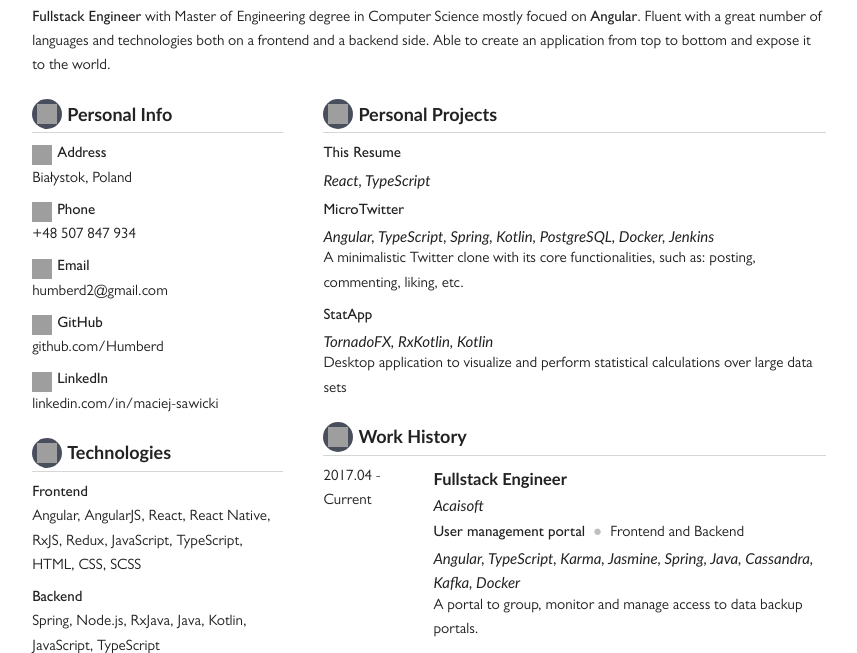
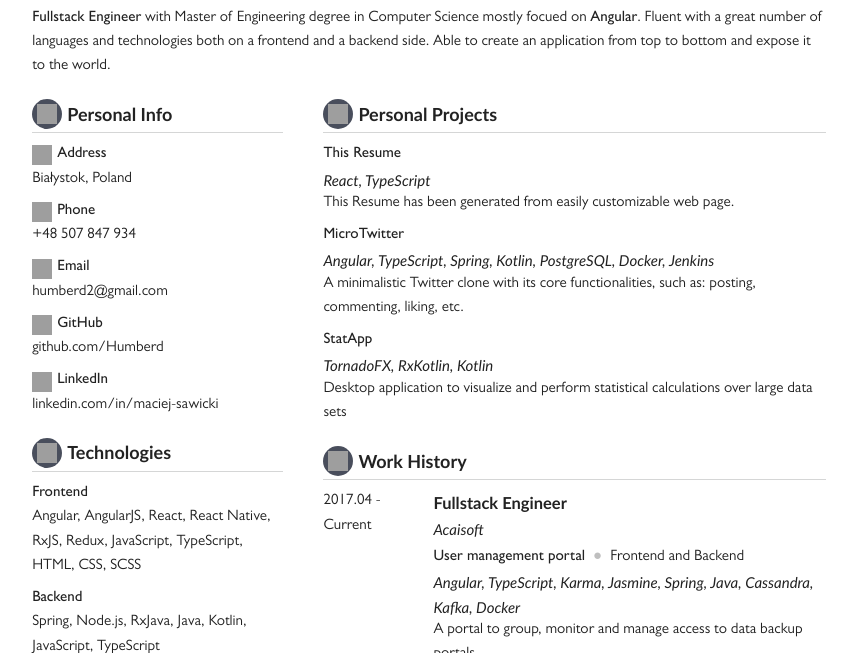
Before and after one commit to Humberd/resume, a Gatsby site: page / in a window 1280 px wide. Shown: the part 123-776 px from the top of the page, without its empty margins (211-1068 px from the left). Built offline with nearby package versions, Linux system fonts and the light colour scheme; Gatsby itself is replaced by a stand-in of ours; grey boxes are pictures that could not be loaded.

Commit message:
Updated result description

```diff
--- a/src/pages/index.tsx
+++ b/src/pages/index.tsx
@@ -270,7 +270,7 @@ const PersonalProjectsSegment = () => (
           name: 'This Resume',
           href: 'https://github.com/Humberd/Resume',
           technologies: ['React', 'TypeScript'],
-          description: ''
+          description: 'This Resume has been generated from easily customizable web page.'
         },
         {
           name: 'MicroTwitter',
```
